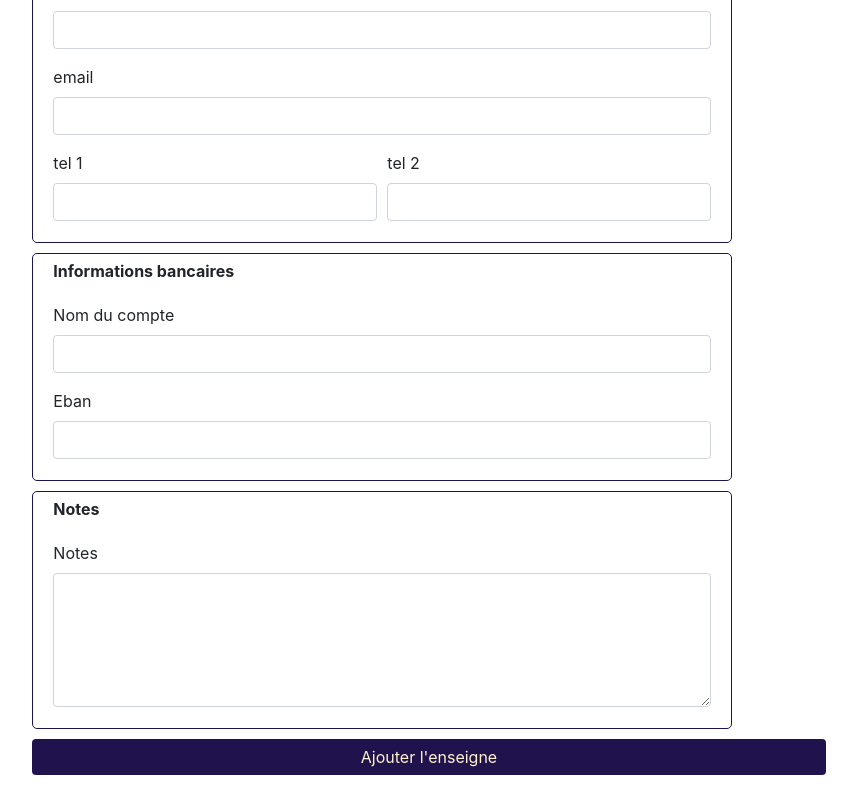
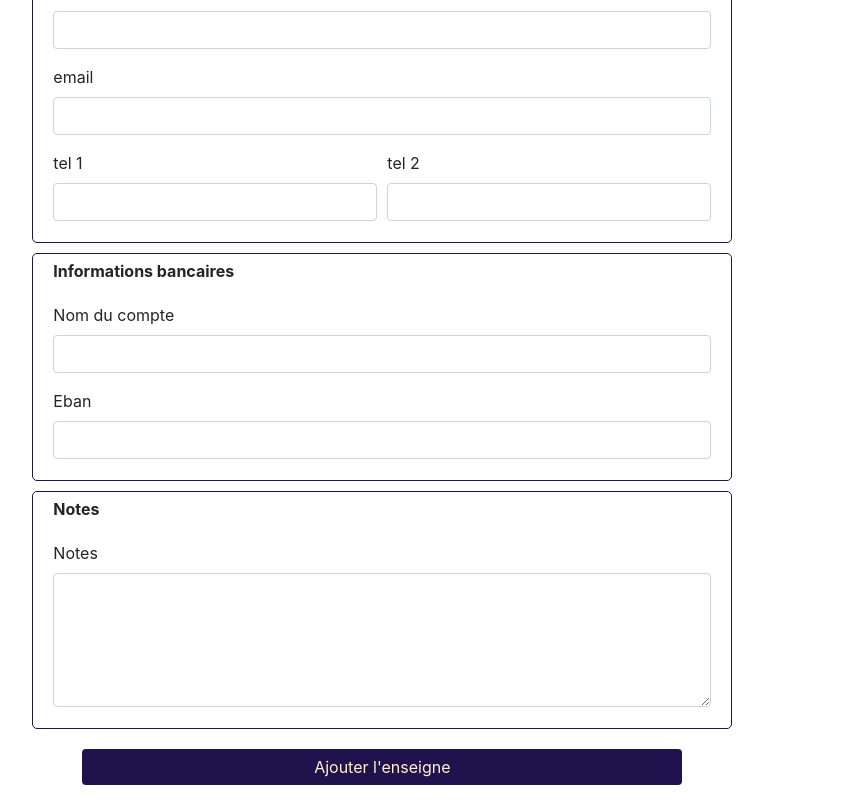
Before and after one commit to gobelinmalin/bordeaux_0320_p3_admin_giftcard, a React (Create React App) app: page /admin/shops/add in a window 1280 px wide. Shown: the part 1977-2777 px from the top of the page, without its empty margins (211-1068 px from the left). Built offline with nearby package versions, Linux system fonts and the light colour scheme.

Commit message:
css arrangements

```diff
--- a/src/components/shops/ShopsAdd.jsx
+++ b/src/components/shops/ShopsAdd.jsx
@@ -454,7 +454,7 @@ const ShopsAdd = () => {
       </div>
 
       {/* Form validation button */}
-      <div className="validationButton">
+      <div className="AddButton">
         <Button type="submit">Ajouter l&apos;enseigne</Button>
       </div>
     </Container>
--- a/src/components/shops/shops.css
+++ b/src/components/shops/shops.css
@@ -18,15 +18,20 @@
   color: transparent;
 }
 
+/* Add e-shop */
+
+.AddButton {
+  width: 700px;
+  padding: 10px 50px;
+  display: flex;
+  align-items: center;
+  justify-content: center;
+}
+
 /* Editing .e-shop format */
 
 .editFormat {
   width: 596px;
-}
-
-.add-shop {
-  color: #20124d;
-  display: flex;
 }
 
 .action {
```
